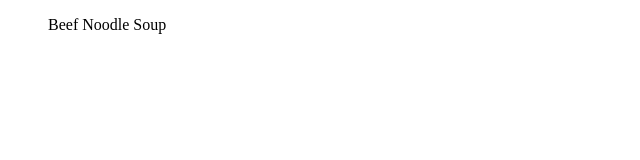
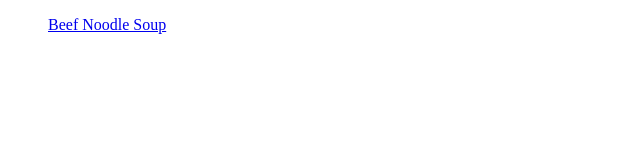
Before and after one commit to Louna861/odin-recipes, a plain HTML site: page index.html in a window 1280 px wide. Shown: the whole page, without its empty margins (0-640 px from the left). Drawn offline with Linux system fonts and the light colour scheme.

Commit message:
updated the link on the index page

```diff
--- a/index.html
+++ b/index.html
@@ -8,7 +8,7 @@
 </head>
 <body>
     <ul>
-    <ls><a ref="recipes/beef-noodle-soup.html"> Beef Noodle Soup</a></ls>
+    <ls><a href="recipes/beef-noodle-soup.html"> Beef Noodle Soup</a></ls>
     </ul>
 </body>
 </html>
```
